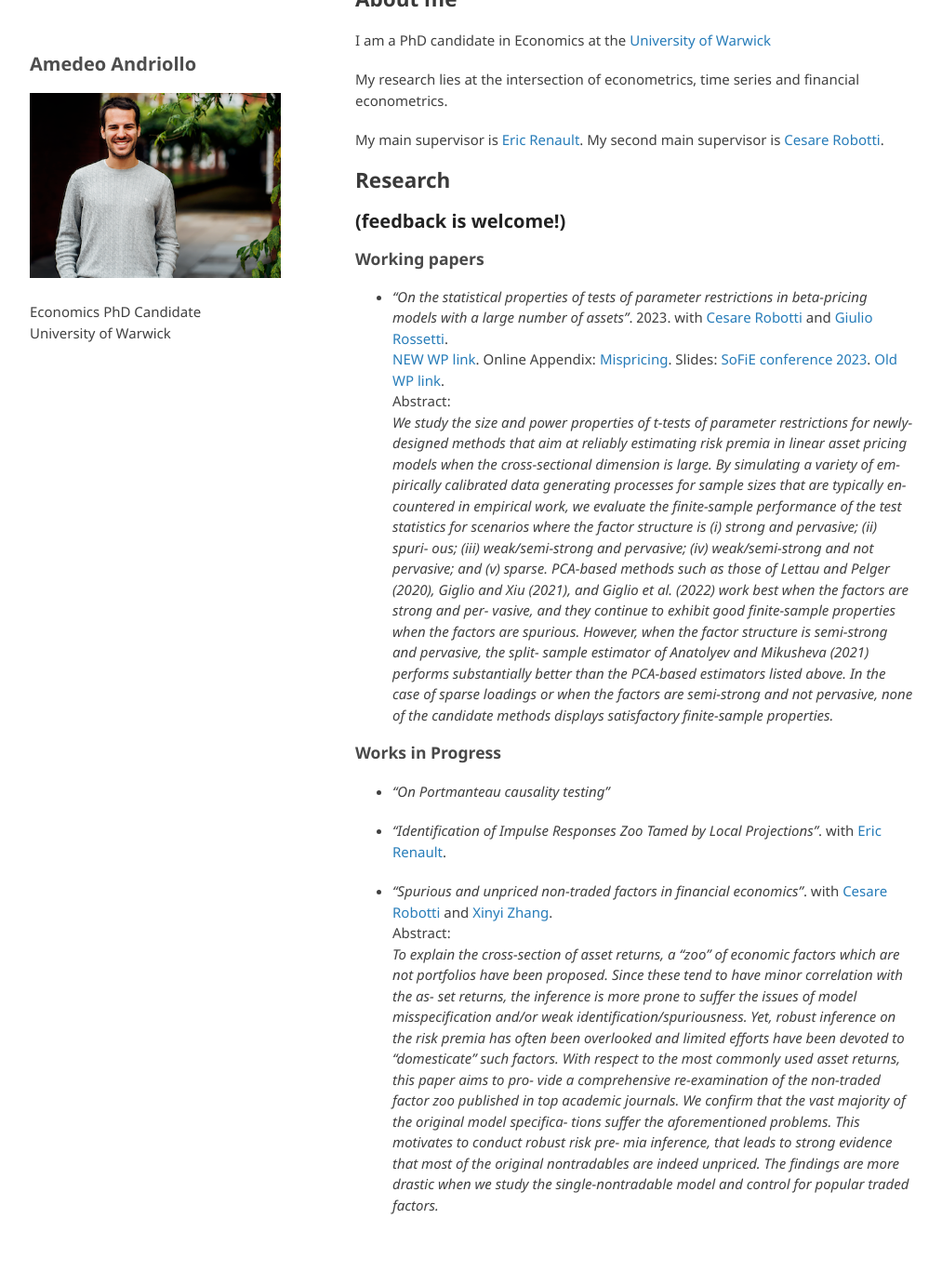
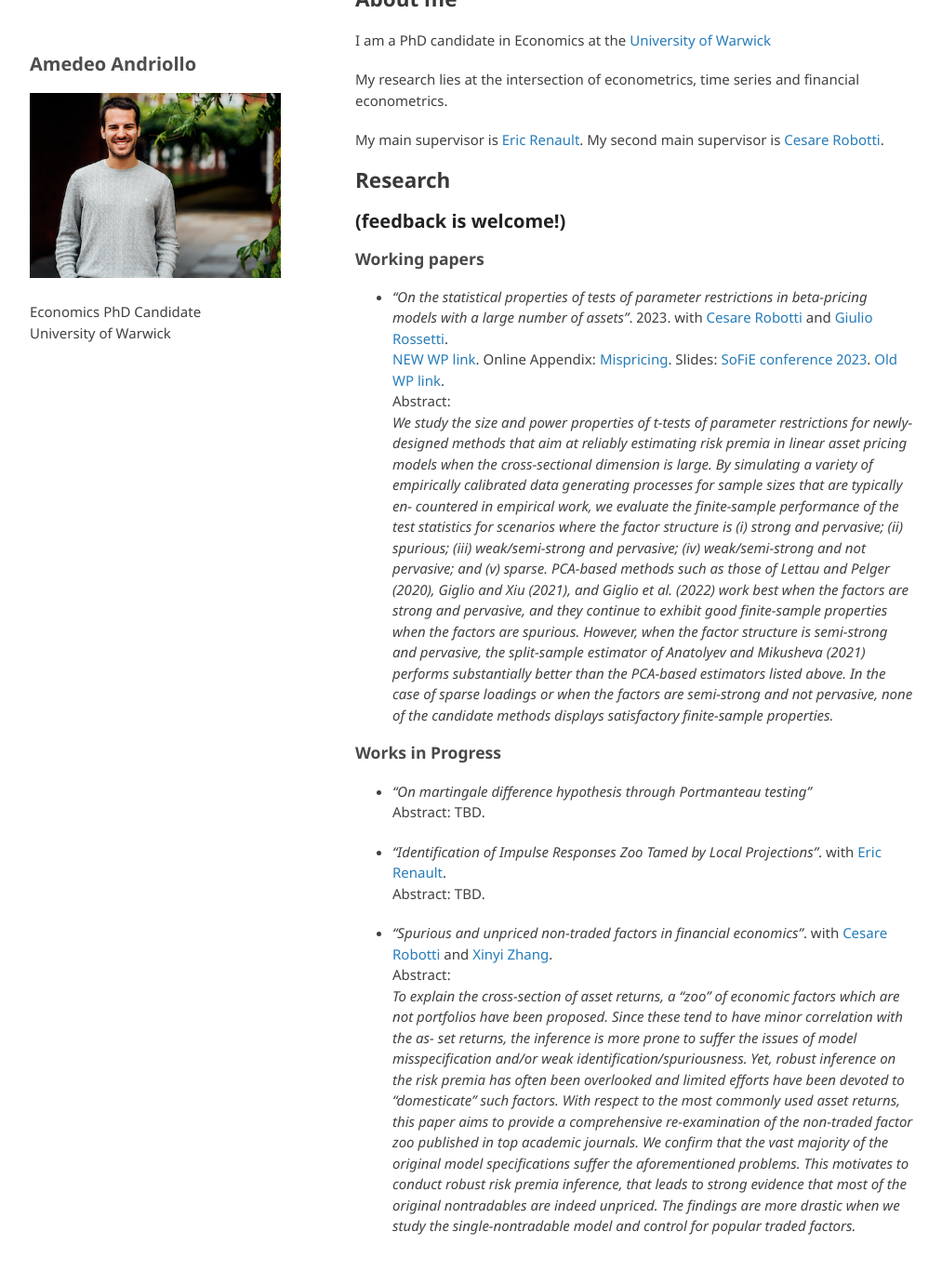
Before and after one commit to amandri/amandri.github.io, a Jekyll site: the page built from index.md, in a window 1280 px wide and 1400 px high, scrolled down 71 px. Shown: the top 1367 px of the window at 93% size, without its empty margins (133-1146 px from the left). Built offline with Jekyll 4.4.1, drawn with Linux system fonts in a browser that asks for light colours; the repository's description, which GitHub fills in, is left out; our own code applies the rules of GitHub Pages for plain Markdown files.

Commit message:
Update index.md

```diff
--- a/index.md
+++ b/index.md
@@ -21,13 +21,15 @@
 [NEW WP link](https://www.dropbox.com/s/e84bnxvhqwgubom/Rossetti_Andriollo_Robotti-2.pdf?dl=0).
  Online Appendix: [Mispricing](https://www.dropbox.com/s/6uhz62iu0fahm11/output_misspricing.pdf?dl=0). Slides: [SoFiE conference 2023](https://www.dropbox.com/s/as0rnxq13xefbkq/sofie.pdf?dl=0). [Old WP link](https://www.dropbox.com/s/z5v7g2pi2rl3sz1/Rossetti_Andriollo_Robotti.pdf?dl=0).\
 Abstract: \
-*We study the size and power properties of t-tests of parameter restrictions for newly- designed methods that aim at reliably estimating risk premia in linear asset pricing models when the cross-sectional dimension is large. By simulating a variety of em- pirically calibrated data generating processes for sample sizes that are typically en- countered in empirical work, we evaluate the finite-sample performance of the test statistics for scenarios where the factor structure is (i) strong and pervasive; (ii) spuri- ous; (iii) weak/semi-strong and pervasive; (iv) weak/semi-strong and not pervasive; and (v) sparse. PCA-based methods such as those of Lettau and Pelger (2020), Giglio and Xiu (2021), and Giglio et al. (2022) work best when the factors are strong and per- vasive, and they continue to exhibit good finite-sample properties when the factors are spurious. However, when the factor structure is semi-strong and pervasive, the split- sample estimator of Anatolyev and Mikusheva (2021) performs substantially better than the PCA-based estimators listed above. In the case of sparse loadings or when the factors are semi-strong and not pervasive, none of the candidate methods displays satisfactory finite-sample properties.*
+*We study the size and power properties of t-tests of parameter restrictions for newly- designed methods that aim at reliably estimating risk premia in linear asset pricing models when the cross-sectional dimension is large. By simulating a variety of empirically calibrated data generating processes for sample sizes that are typically en- countered in empirical work, we evaluate the finite-sample performance of the test statistics for scenarios where the factor structure is (i) strong and pervasive; (ii) spurious; (iii) weak/semi-strong and pervasive; (iv) weak/semi-strong and not pervasive; and (v) sparse. PCA-based methods such as those of Lettau and Pelger (2020), Giglio and Xiu (2021), and Giglio et al. (2022) work best when the factors are strong and pervasive, and they continue to exhibit good finite-sample properties when the factors are spurious. However, when the factor structure is semi-strong and pervasive, the split-sample estimator of Anatolyev and Mikusheva (2021) performs substantially better than the PCA-based estimators listed above. In the case of sparse loadings or when the factors are semi-strong and not pervasive, none of the candidate methods displays satisfactory finite-sample properties.*
 
 ### Works in Progress
 
-- *"On Portmanteau causality testing"*
+- *"On martingale difference hypothesis through Portmanteau testing"* \
+  Abstract: TBD.
 
-- *"Identification of Impulse Responses Zoo Tamed by Local Projections"*. with [Eric Renault](https://warwick.ac.uk/fac/soc/economics/staff/emrrenault/#).
+- *"Identification of Impulse Responses Zoo Tamed by Local Projections"*. with [Eric Renault](https://warwick.ac.uk/fac/soc/economics/staff/emrrenault/#).\
+  Abstract: TBD.
 
 - *"Spurious and unpriced non-traded factors in financial economics"*.
 with [Cesare Robotti](https://www.cesarerobotti.com) and [Xinyi Zhang](https://warwick.ac.uk/fac/soc/wbs/subjects/finance/faculty1/phd_students/xinyi-zhang/). \
@@ -37,10 +39,7 @@
 set returns, the inference is more prone to suffer the issues of model misspecification
 and/or weak identification/spuriousness. Yet, robust inference on the risk premia has
 often been overlooked and limited efforts have been devoted to “domesticate” such
-factors. With respect to the most commonly used asset returns, this paper aims to pro-
-vide a comprehensive re-examination of the non-traded factor zoo published in top
-academic journals. We confirm that the vast majority of the original model specifica-
-tions suffer the aforementioned problems. This motivates to conduct robust risk pre-
-mia inference, that leads to strong evidence that most of the original nontradables are
+factors. With respect to the most commonly used asset returns, this paper aims to provide a comprehensive re-examination of the non-traded factor zoo published in top
+academic journals. We confirm that the vast majority of the original model specifications suffer the aforementioned problems. This motivates to conduct robust risk premia inference, that leads to strong evidence that most of the original nontradables are
 indeed unpriced. The findings are more drastic when we study the single-nontradable
 model and control for popular traded factors.*
```
